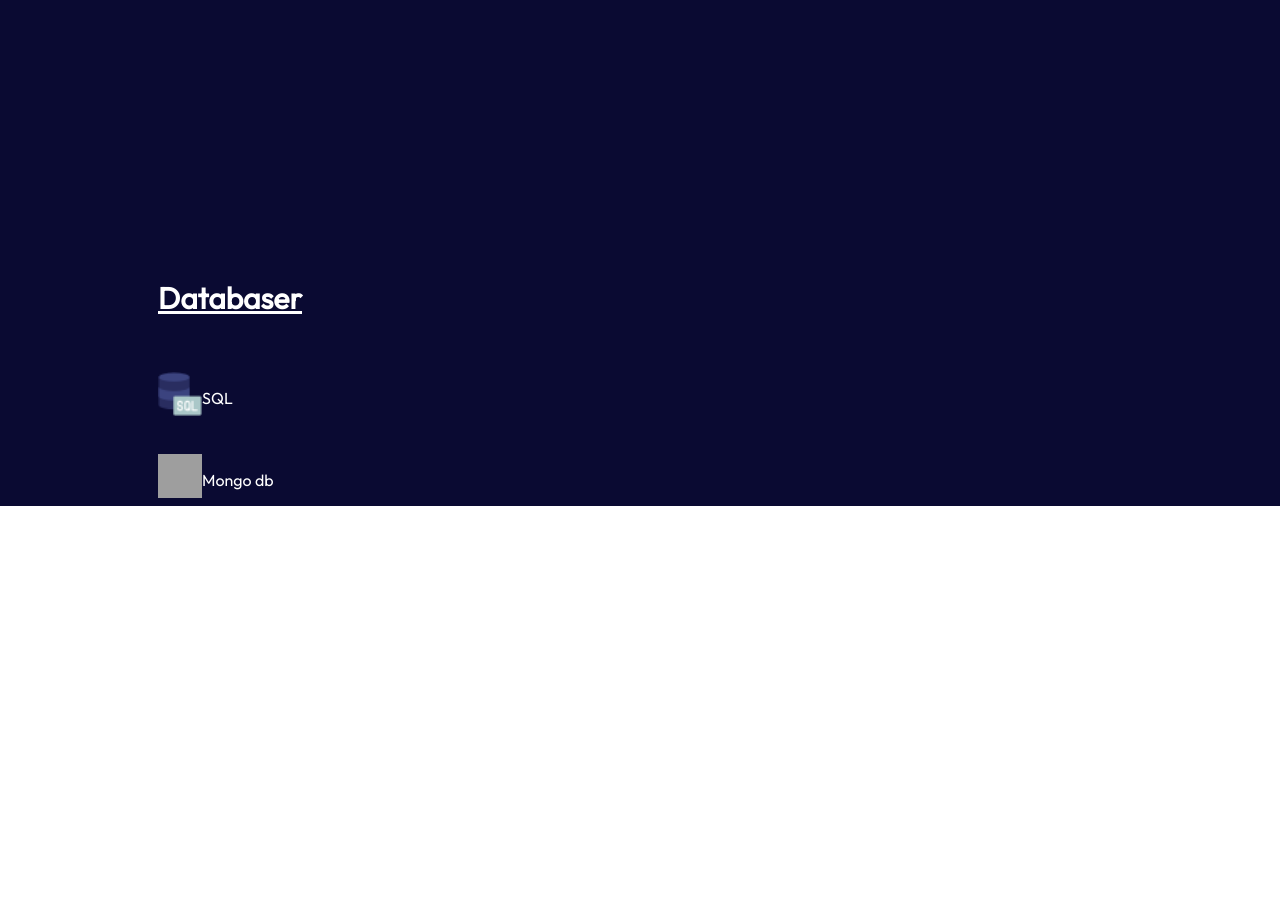
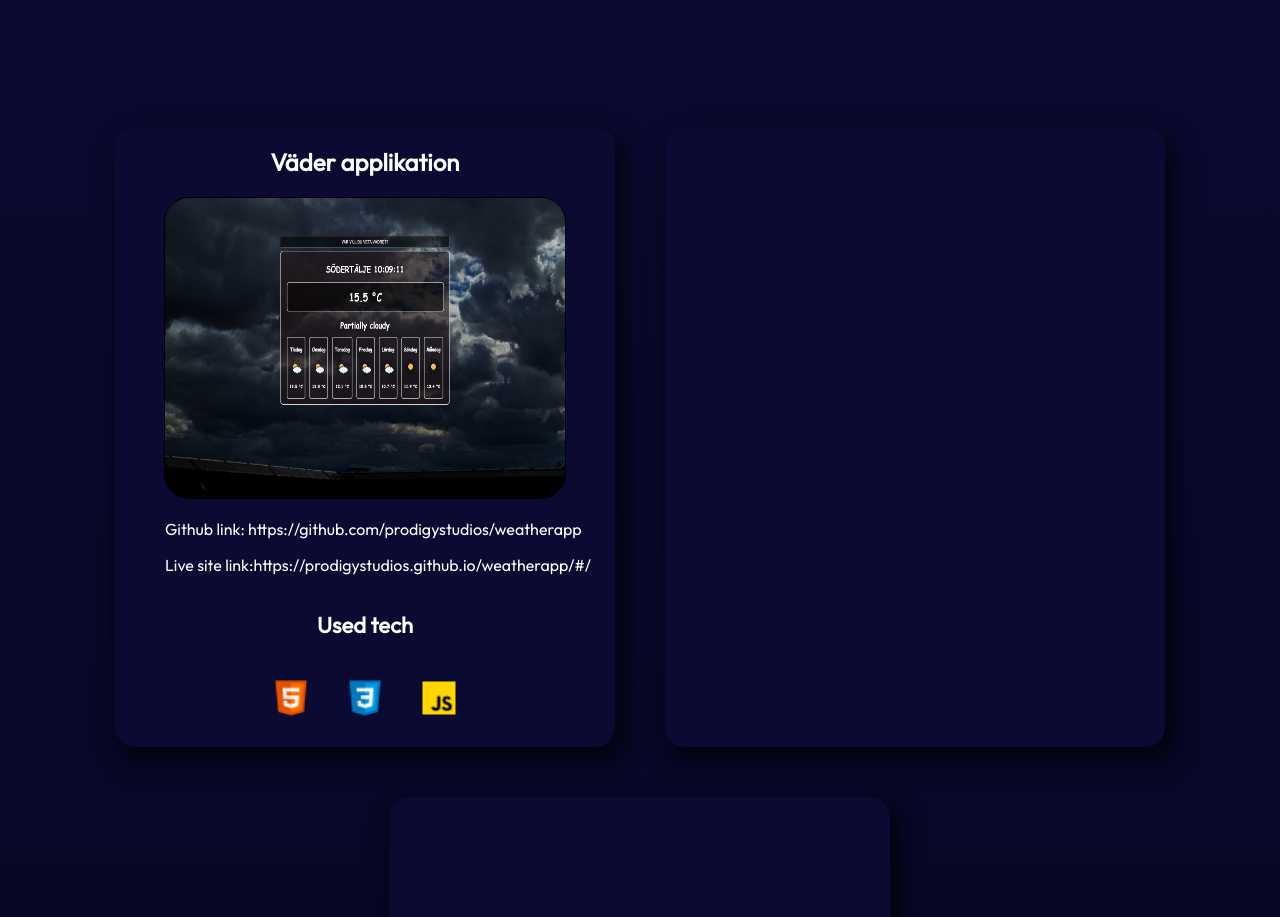
Before and after one commit to prodigystudios/MainPortfolio, a Vue app: page / in a window 1280 px wide. Shown: the part 1880-2797 px from the top of the page. Before the commit the page ends 2386 px from the top, so only its background shows below. Built offline with nearby package versions, Linux system fonts and the light colour scheme; grey boxes are pictures that could not be loaded; a web font is replaced by a local one.

Commit message:
Added scrollview addded project section

```diff
--- a/src/components/KnowledgeSection.vue
+++ b/src/components/KnowledgeSection.vue
@@ -76,7 +76,7 @@ export default {
 .container
 {
     width: 100%;
-    height: 563px;
+    height: 100%;
     background: linear-gradient(180deg, rgba(19, 16, 140, 0.4) 0%, rgba(5, 5, 31, 0.4) 100%);
     margin-bottom: 150px;
 }
@@ -93,6 +93,7 @@ export default {
     flex-wrap: wrap;
     margin: 0px 150px;
     gap: 63vh;
+    row-gap: 15px;
 }
 
 .sub-container
@@ -101,6 +102,7 @@ export default {
     flex-wrap: wrap;
     flex-direction: column;
     row-gap: 30px;
+    margin-bottom: 40px;
 }
 
 .sub-container h2
--- a/src/components/NavbarDesktop.vue
+++ /dev/null
@@ -1,38 +0,0 @@
-<template>
-    <nav>
-        <div class="nav-links">
-            <h1>William ali</h1>
-            <h4>Om mig</h4>
-            <h4>Projekt</h4>
-            <h4>Kontakt</h4>
-        </div>
-    </nav>
-</template>
-
-<script>
-export default {
-    name: 'NavbarDesktop'
-}
-</script>
-
-<style scoped>
-nav
-{
-    width: 100%;
-    background: #0F0F32;
-    height: 112px;
-}
-nav h1 {
-    position: absolute;
-    left:0;
-    margin:0px 50px;
-}
-.nav-links {
-    display: flex;
-    height: inherit;
-    justify-content: right;
-    align-items: center;
-    margin:0px 300px;
-    gap: 200px;
-}
-</style>
--- /dev/null
+++ b/src/components/ProjectSection.vue
@@ -0,0 +1,72 @@
+<template>
+    <div class="container">
+        <div class="project-card">
+            <h2>Väder applikation</h2>
+            <img class="main-image" src="../assets/Projectbilder/Home.png">
+            <section class="aling-text-section">
+                <p>Github link: https://github.com/prodigystudios/weatherapp</p>
+                <p>Live site link:https://prodigystudios.github.io/weatherapp/#/</p>
+            </section>
+            <h5>Used tech</h5>
+            <div class="sub-container">
+                <img src="../assets/ikoner/icons8-html-5-32.png" width="44px" height="44px">
+                <img src="../assets/ikoner/icons8-css3-32.png" width="44px" height="44px">
+                <img src="../assets/ikoner/icons8-javascript-32.png" width="44px" height="44px">
+            </div>
+        </div>
+        <div class="project-card"></div>
+        <div class="project-card"></div>
+    </div>
+</template>
+
+<script>
+export default {
+    name: 'ProjectSection'
+}
+</script>
+
+<style scoped>
+.container
+{
+    width: 100%;
+    height: 100%;
+    display: flex;
+    flex-direction: row;
+    flex-wrap: wrap;
+    justify-content: center;
+    gap: 50px;
+    margin-bottom: 100px;
+}
+
+.project-card
+{
+    width: 500px;
+    height: 620px;
+    background: #0A0A32;
+    box-shadow: 7px 12px 22px 4px rgba(0, 0, 0, 0.6);
+    border-radius: 20px;
+    text-align: center;
+}
+.project-card h5 {
+    font-size: 22px;
+}
+
+.main-image
+{
+    width: 400px;
+    height: 300px;
+    border: solid 1.50px black;
+    border-radius: 25px;
+}
+
+.sub-container
+{
+    display: flex;
+    gap: 30px;
+    justify-content: center;
+}
+.aling-text-section {
+    text-align: left;
+    margin-left: 50px;
+}
+</style>
--- a/src/views/HomeView.vue
+++ b/src/views/HomeView.vue
@@ -1,26 +1,83 @@
 <template>
-  <div class ="navbar">
-    <navbar-desktop />
-  </div>
-  <div class="hero-section">
+  <nav ref="navbar" class="navbar">
+    <div class="nav-links">
+      <h1>William ali</h1>
+      <button @click="ScrollToAnchor('hero-section')">
+        <h4>Om mig</h4>
+      </button>
+      <button @click="ScrollToAnchor('project-section')">
+        <h4>Projekt</h4>
+      </button>
+      <h4>Kontakt</h4>
+    </div>
+  </nav>
+
+  <div ref="hero-section" class="hero-section">
     <hero-section />
   </div>
-  <div>
-    <knowledge-section/>
+  <div ref="knowledge-section" class="knowledge-section">
+    <knowledge-section />
+  </div>
+  <div ref="project-section" class="project-section">
+    <project-section />
   </div>
 
 </template>
 
 <script>
-import NavbarDesktop from '@/components/NavbarDesktop.vue';
 import HeroSection from '@/components/HeroSection.vue';
 import KnowledgeSection from '@/components/KnowledgeSection.vue';
+import ProjectSection from '@/components/ProjectSection.vue';
 export default {
-  components: { NavbarDesktop, HeroSection, KnowledgeSection }
+  components: { HeroSection, KnowledgeSection, ProjectSection },
+
+  methods: {
+    ScrollToAnchor(refName) {
+      const el = this.$refs[refName];
+      el.scrollIntoView({ behavior: 'smooth' })
+    }
+  }
 }
 </script>
 
 
 <style scoped>
+nav
+{
+  position: fixed;
+  top: 0;
+  width: 100%;
+  background: #0F0F32;
+  height: 112px;
+}
 
+nav h1
+{
+  position: absolute;
+  left: 0;
+  margin: 0px 50px;
+}
+
+.nav-links
+{
+  display: flex;
+  height: inherit;
+  justify-content: right;
+  align-items: center;
+  margin: 0px 300px;
+  gap: 200px;
+}
+
+button
+{
+  font-family: Outfit;
+  background: none;
+  border: none;
+  color: white;
+}
+
+button:hover
+{
+  cursor: pointer;
+}
 </style>
```
Also changed, not shown: src/assets/Projectbilder/Home.png (added).
